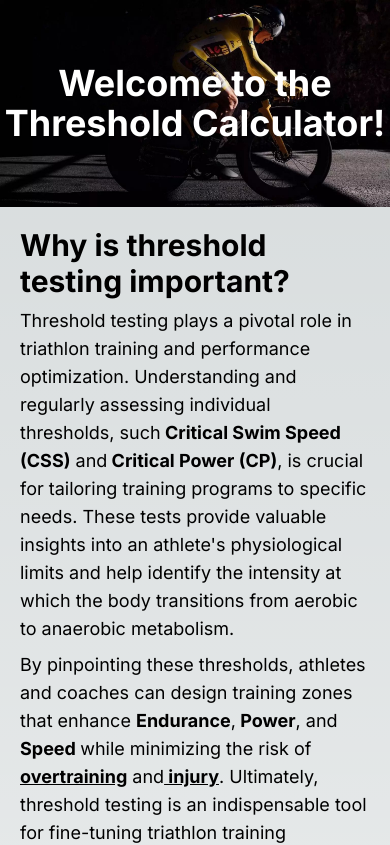
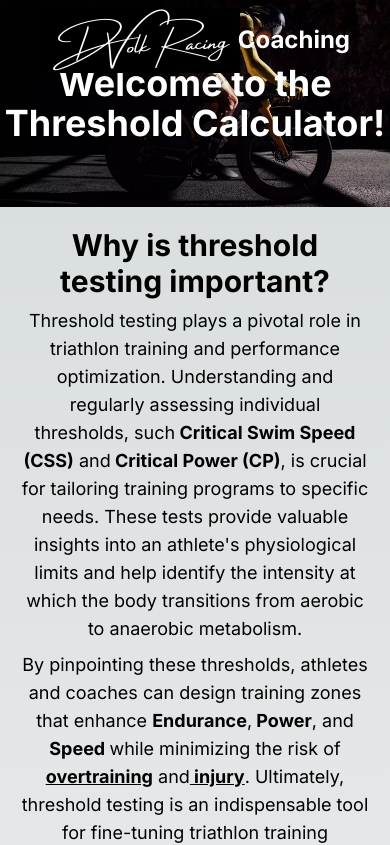
Before and after one commit to devinvolk/threshold_calculator, a Next.js app: page / in a window 390 px wide. Shown: the top 845 px of the page. Built offline with nearby package versions, Linux system fonts and the light colour scheme.

Commit message:
added a navbar with scroll properties

```diff
--- a/app/page.js
+++ b/app/page.js
@@ -1,9 +1,18 @@
-import { Main } from '@/components/Main'
+import React from 'react'
+import Hero from '@/components/Hero'
+import Calculator from '@/components/Calculator'
+import About from '@/components/About'
+import Footer from '@/components/Footer'
+import Navbar from '@/components/Navbar'
 
 export default function Home() {
   return (
     <main>
-      <Main />
+      <Navbar />
+      <Hero />
+      <About />
+      <Calculator />
+      <Footer />
     </main>
-  )
+  );
 }
--- a/components/About.js
+++ b/components/About.js
@@ -3,8 +3,8 @@ import React from 'react'
 const About = () => {
   return (
     <div className='mt-5 px-5 md:mt-10'>
-        <h1 className='text-3xl font-bold md:text-5xl md:text-center'>Why is threshold testing important?</h1>
-        <p className='text-lg mt-2 md:text-2xl md:mt-7 md:text-center'>
+        <h1 className='text-3xl font-bold md:text-5xl text-center'>Why is threshold testing important?</h1>
+        <p className='text-lg mt-2 md:text-2xl md:mt-7 text-center'>
         Threshold testing plays a pivotal role in triathlon training and performance optimization.
         Understanding and regularly assessing individual thresholds, such
         <span className='font-bold capitalize'> critical swim speed (CSS)</span> and
@@ -13,7 +13,7 @@ const About = () => {
         These tests provide valuable insights into an athlete's physiological
         limits and help identify the intensity at which the body transitions from aerobic to anaerobic metabolism.
         </p>
-        <p className='text-lg mt-2 md:text-2xl md:mt-7 md:text-center'>
+        <p className='text-lg mt-2 md:text-2xl md:mt-7 text-center'>
         By pinpointing these thresholds, athletes and coaches can design
         training zones that enhance <span className='font-bold capitalize'> endurance</span>,
         <span className='font-bold capitalize'> power</span>, and
--- a/components/Main.js
+++ /dev/null
@@ -1,16 +0,0 @@
-import React from 'react'
-import Hero from './Hero'
-import Calculator from './Calculator'
-import About from './About'
-import Footer from './Footer'
-
-export const Main = () => {
-  return (
-    <div className='flex flex-col justify-center items-center'>
-        <Hero />
-        <About />
-        <Calculator />
-        <Footer />
-    </div>
-  )
-}
--- /dev/null
+++ b/components/Navbar.js
@@ -0,0 +1,48 @@
+"use client"
+
+import Image from "next/image";
+import React, { useEffect, useState } from "react";
+
+
+const Navbar = () => {
+    const [scrolled, setScrolled] = useState(false)
+
+    const scrolling = () => {
+        if (window.scrollY >= 60) {
+            setScrolled(true)
+        } else {
+            setScrolled(false)
+        }
+    }
+
+    useEffect(() => {
+        window.addEventListener('scroll', scrolling)
+
+      return () => {
+        window.removeEventListener('scroll', scrolling)
+      }
+    }, [])
+
+  return (
+    <nav className={`fixed z-50 h-20 w-full ${scrolled ? 'bg-white shadow-md' : 'bg-transparent'}`}>
+        <div className="flex flex-row justify-between w-full h-full">
+            <div className="flex items-center h-full">
+                <Image
+                    src={scrolled ? '/logo_white.png' : '/logo_black.png'}
+                    width={200}
+                    height={64}
+                    alt='DVolk Racing'
+                    objectFit='contain'
+                    className="ml-10"
+                />
+                {/* <h1 className={`ml-10 text-xl font-bold ${scrolled ? 'text-black' : ' text-white'}`}>DVolkRacing</h1> */}
+            </div>
+            <div className="flex items-center h-full">
+                <h1 className={`mr-10 text-2xl font-bold ${scrolled ? 'text-black' : ' text-white'}`}>Coaching</h1>
+            </div>
+        </div>
+    </nav>
+  );
+};
+
+export default Navbar;
```
Also changed, not shown: public/logo_black.png (added), public/logo_white.png (added).
